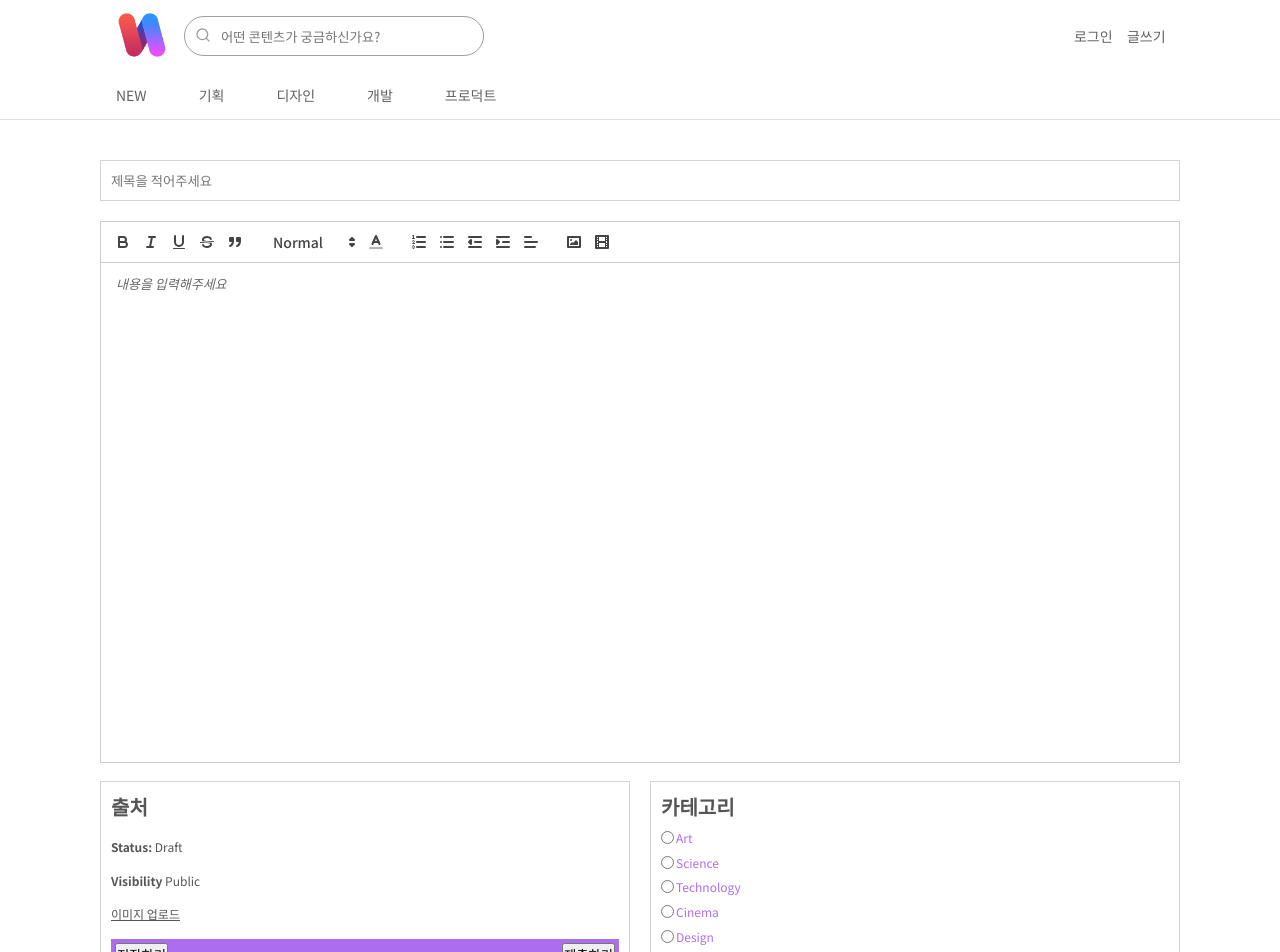
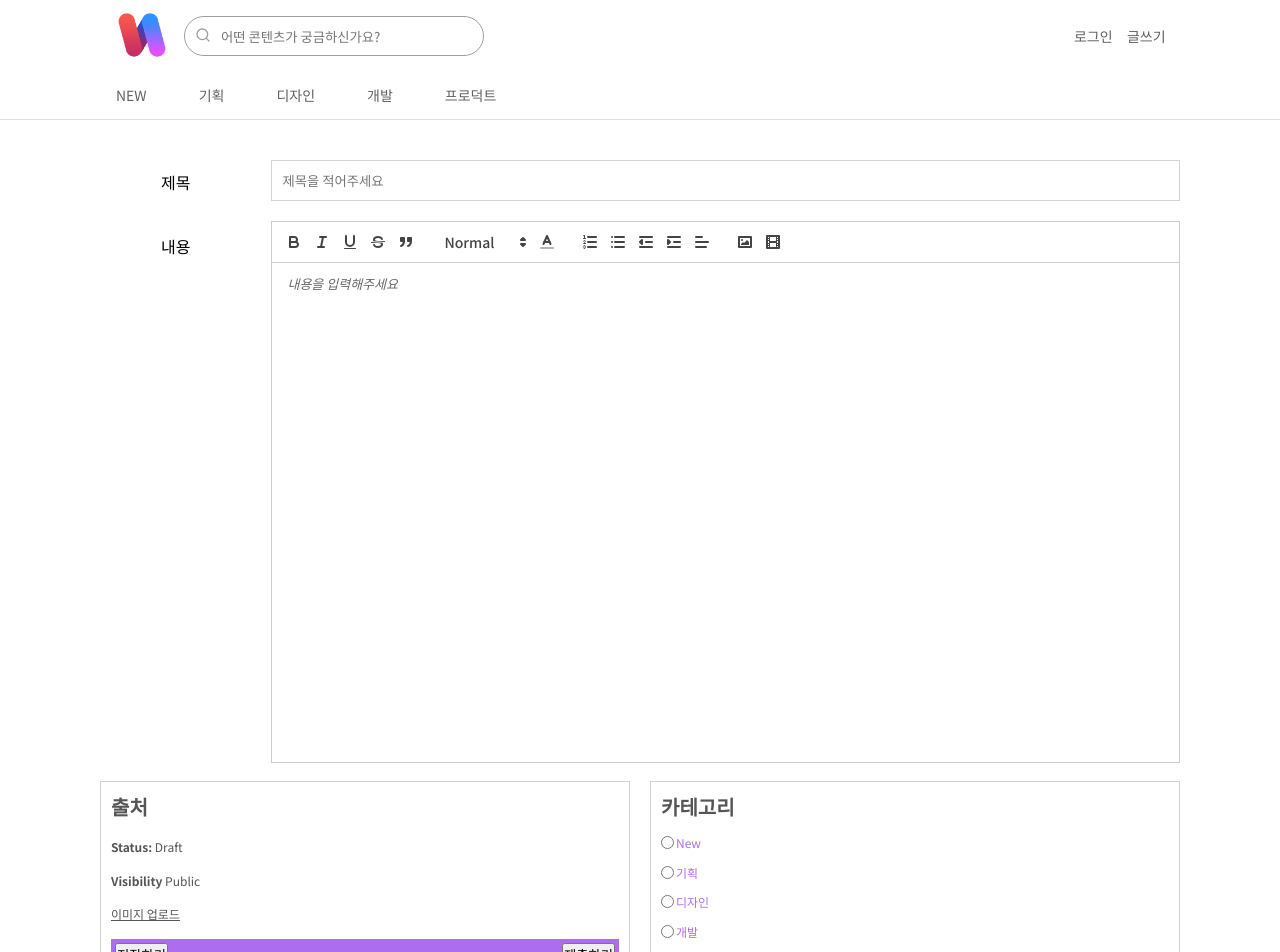
Before and after one commit to vjzm444/blog-team-five, a React (Vite) app: page /write in a window 1280 px wide. Shown: the top 952 px of the page. Built offline with nearby package versions, Linux system fonts and the light colour scheme; no server answers.

Commit message:
Show Image on Edit

```diff
--- a/src/api/post.ts
+++ b/src/api/post.ts
@@ -27,10 +27,9 @@ export async function getPost(id: string): Promise<Post | null> {
 
 export async function sendFormData(formData: FormData): Promise<{ url: string } | null> {
   try {
-    console.log(formData);
     // const response = await axios.post(`${API_BASE_URL}/upload`, formData);
-    const response = await axios.post(`http://localhost:8800/api/upload`, formData);
-    return response.data;
+    const response = await axios.post(`${API_BASE_URL}/ImageUpload`, formData);
+    return API_BASE_URL + response.data;
   } catch (e) {
     console.log(e);
     return null;
@@ -39,7 +38,7 @@ export async function sendFormData(formData: FormData): Promise<{ url: string }
 
 export const getCategoryPosts = async (category: string): Promise<Post[] | null> => {
   try {
-    const response = await axios.get(`http://175.124.137.189:5555/categoryDataSelect/${category}`);
+    const response = await axios.get(`${API_BASE_URL}/categoryDataSelect/${category}`);
     return response.data;
   } catch (e) {
     console.log(e);
--- a/src/components/PostEditor.tsx
+++ b/src/components/PostEditor.tsx
@@ -25,7 +25,7 @@ const PostEditor = ({ quillRef, contents, setContents }: PostEditorProps) => {
     input.onchange = async () => {
       if (!input.files) return;
       const file = input.files[0];
-      formData.append('file', file); // 위에서 만든 폼데이터에 이미지 추가
+      formData.append('uploadFile', file); // 위에서 만든 폼데이터에 이미지 추가
       console.log(input.files, file);
       for (const [key, value] of formData.entries()) {
         console.log(key, value);
--- a/src/pages/WritePage.tsx
+++ b/src/pages/WritePage.tsx
@@ -55,8 +55,17 @@ const WritePage = () => {
     <>
       <div className='container editor'>
         <div className='content'>
+          <div className='title-wrapper'>
+            <div className='title-name'>
+              <p>제목</p>
+            </div>
+            <div className='content-name'>
+              <p>내용</p>
+            </div>
+          </div>
+          <div className='editor-wrapper'>
             <input
-            className='editor-title'
+              className='title-container'
               type='text'
               value={title}
               onChange={(e) => setTitle(e.target.value)}
@@ -64,6 +73,7 @@ const WritePage = () => {
             />
             <div className='editor-container'>
               <PostEditor quillRef={quillRef} contents={contents} setContents={setContents} />
+            </div>
           </div>
         </div>
         <div className='menu'>
@@ -104,46 +114,24 @@ const WritePage = () => {
             <div className='cat'>
               <input
                 type='radio'
-                checked={category === 'art'}
+                checked={category === 'new'}
                 name='cat'
-                value='art'
-                id='art'
+                value='new'
+                id='new'
                 onChange={(e) => setCategory(e.target.value)}
               />
-              <label htmlFor='art'>Art</label>
+              <label htmlFor='new'>New</label>
             </div>
             <div className='cat'>
               <input
                 type='radio'
-                checked={category === 'science'}
+                checked={category === 'plan'}
                 name='cat'
-                value='science'
-                id='science'
+                value='plan'
+                id='plan'
                 onChange={(e) => setCategory(e.target.value)}
               />
-              <label htmlFor='science'>Science</label>
-            </div>
-            <div className='cat'>
-              <input
-                type='radio'
-                checked={category === 'technology'}
-                name='cat'
-                value='technology'
-                id='technology'
-                onChange={(e) => setCategory(e.target.value)}
-              />
-              <label htmlFor='technology'>Technology</label>
-            </div>
-            <div className='cat'>
-              <input
-                type='radio'
-                checked={category === 'cinema'}
-                name='cat'
-                value='cinema'
-                id='cinema'
-                onChange={(e) => setCategory(e.target.value)}
-              />
-              <label htmlFor='cinema'>Cinema</label>
+              <label htmlFor='plan'>기획</label>
             </div>
             <div className='cat'>
               <input
@@ -154,18 +142,29 @@ const WritePage = () => {
                 id='design'
                 onChange={(e) => setCategory(e.target.value)}
               />
-              <label htmlFor='design'>Design</label>
+              <label htmlFor='design'>디자인</label>
             </div>
             <div className='cat'>
               <input
                 type='radio'
-                checked={category === 'food'}
+                checked={category === 'develop'}
                 name='cat'
-                value='food'
-                id='food'
+                value='develop'
+                id='develop'
                 onChange={(e) => setCategory(e.target.value)}
               />
-              <label htmlFor='food'>Food</label>
+              <label htmlFor='develop'>개발</label>
+            </div>
+            <div className='cat'>
+              <input
+                type='radio'
+                checked={category === 'product'}
+                name='cat'
+                value='product'
+                id='product'
+                onChange={(e) => setCategory(e.target.value)}
+              />
+              <label htmlFor='product'>프로덕트</label>
             </div>
           </div>
         </div>
--- a/src/pages/write.css
+++ b/src/pages/write.css
@@ -3,17 +3,45 @@
 }
 .container.editor .content {
   display: flex;
+  gap: 20px;
+}
+.container.editor .content .title-wrapper {
+  flex: 1;
+  display: flex;
+  align-items: center;
   flex-direction: column;
   gap: 20px;
 }
-.container.editor .content .editor-title {
+.container.editor .content .title-wrapper .title-name {
+  width: 100px;
+  display: flex;
+  text-align: center;
+  justify-content: center;
+  align-items: center;
+  padding: 10px;
+}
+.container.editor .content .title-wrapper .content-name {
+  width: 100px;
+  display: flex;
+  text-align: center;
+  justify-content: center;
+  align-items: center;
+  padding: 10px;
+}
+.container.editor .content .editor-wrapper {
+  flex: 6;
+  display: flex;
+  flex-direction: column;
+  gap: 20px;
+}
+.container.editor .content .editor-wrapper .title-container {
   padding: 10px;
   border: 1px solid lightgray;
 }
-.container.editor .content .editor-container {
+.container.editor .content .editor-wrapper .editor-container {
   height: 500px;
 }
-.container.editor .content .editor-container .editor {
+.container.editor .content .editor-wrapper .editor-container .editor {
   height: 100%;
   border: none;
 }
--- a/src/pages/write.scss
+++ b/src/pages/write.scss
@@ -1,11 +1,43 @@
 .container.editor {
   margin-top: 40px;
+
   .content {
+    display: flex;
+    gap: 20px;
+
+    .title-wrapper {
+      flex: 1;
+      display: flex;
+      align-items: center;
+      flex-direction: column;
+      gap: 20px;
+
+      .title-name {
+        width: 100px;
+        display: flex;
+        text-align: center;
+        justify-content: center;
+        align-items: center;
+        padding: 10px;
+      }
+
+      .content-name {
+        width: 100px;
+        display: flex;
+        text-align: center;
+        justify-content: center;
+        align-items: center;
+        padding: 10px;
+      }
+    }
+
+    .editor-wrapper {
+      flex: 6;
       display: flex;
       flex-direction: column;
       gap: 20px;
 
-    .editor-title {
+      .title-container {
         padding: 10px;
         border: 1px solid lightgray;
       }
@@ -22,6 +54,8 @@
       }
     }
 
+  }
+
   .menu {
     display: flex;
     gap: 20px;
@@ -31,40 +65,41 @@
     .item {
       border: 1px solid lightgray;
       padding: 10px;
-      flex:1;
+      flex: 1;
       font-size: 12px;
       color: #555;
       display: flex;
       flex-direction: column;
       justify-content: space-between;
 
-      h1{
+      h1 {
         font-size: 20px;
       }
 
-      .file{
+      .file {
         text-decoration: underline;
         cursor: pointer;
       }
-      .buttons{
+
+      .buttons {
         display: flex;
         justify-content: space-between;
         border: 1px solid #AC6EEE;
         padding: 3px;
         cursor: pointer;
 
-        &:first-child{
+        &:first-child {
           color: #AC6EEE;
           background-color: #EEEEEE;
         }
 
-        &:last-child{
+        &:last-child {
           color: #EEEEEE;
           background-color: #AC6EEE;
         }
       }
 
-      .cat{
+      .cat {
         display: flex;
         gap: 2px;
         align-items: center;
```
Also changed, not shown: 1 other file (tests, documents, lock files or other folders). Lines whose indentation alone changed are shown as unchanged.
